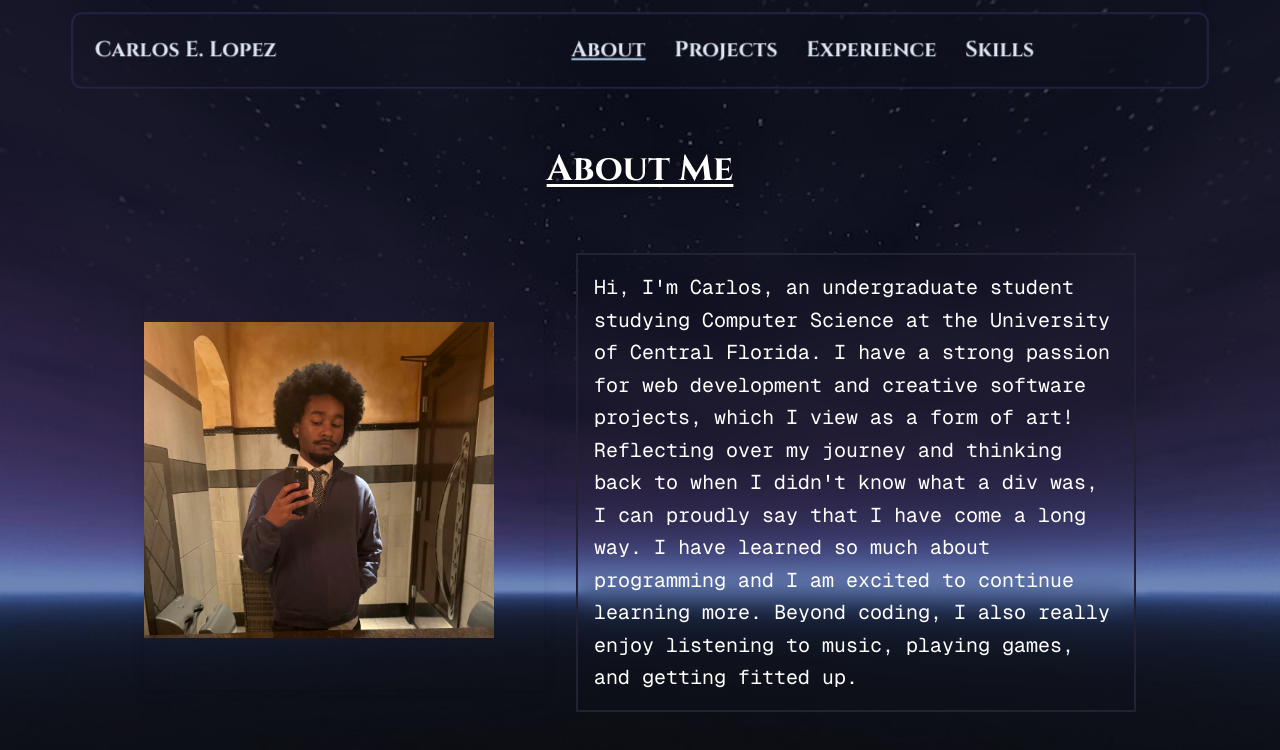
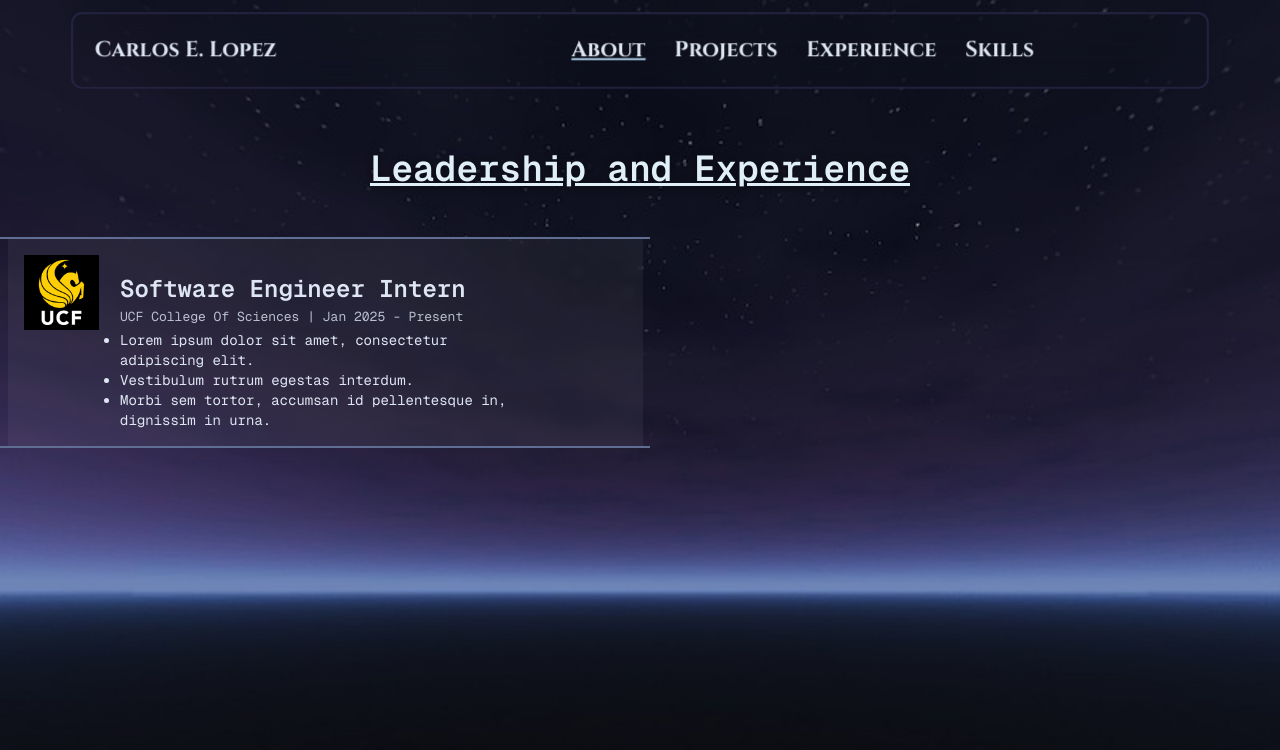
Before and after one commit to carloselopezjr/Portfolio, a Next.js app: page /about in a window 1280 px wide. Shown: the top 750 px of the page. Built offline with nearby package versions, Linux system fonts and the light colour scheme; some icons are missing.

Commit message:
new experience box done

```diff
--- a/src/app/(main)/about/page.tsx
+++ b/src/app/(main)/about/page.tsx
@@ -1,47 +1,17 @@
 "use client";
 
-import Image from "next/image";
-import React from "react";
-import { motion } from "motion/react";
 import { Typewriter } from "react-simple-typewriter";
+import ExperienceBox from "../components/experiencebox/ebox";
 
-export default function About() {
+export default function about() {
   return (
-    <div className="max-w-6xl mx-auto p-4">
-      <div className="text-white text-center mb-8 p-4">
-        <h1 className="m-4 font-cinzel text-4xl font-bold underline underline-offset-4 decoration-white drop-shadow-[0_1px_4px_rgba(0,0,0,0.45)]">
-          <Typewriter
-            words={["About Me"]}
-            loop={1}
-            typeSpeed={80}
-          >
-          </Typewriter>
+    <div>
+      <div className="lg:m-8 lg:p-4 text-center">
+        <h1 className="m-6 lg:m-0 text-[#e0eef8] text-4xl font-bold underline underline-offset-2 decoration-[#e0eef8] mb-4 drop-shadow-[0_1px_4px_rgba(0,0,0,0.45)]">
+          <Typewriter words={["Leadership and Experience"]} loop={1} typeSpeed={85} />
         </h1>
       </div>
-    <motion.div
-    initial={{ opacity: 0}}
-    animate={{ opacity: 1, scale: 1 }}
-    transition={{ duration: 0.5 }}>
-      <div className="flex flex-col lg:flex-row items-center justify-center gap-8">
-        <div className="w-[300px] h-[300px] lg:w-[400px] lg:h-[400px] relative overflow-hidden shadow-lg hover: ">
-          <Image
-            src="/images/Me2.jpg"
-            alt="Picture of Carlos"
-            width={350}
-            height={350}
-            className="mt-8"
-          />
-        </div>
-        <div className="lg:w-1/2 text-white border-2 border-[#232234] backdrop-blur-md p-4 mb-4 rounded-lg">
-          <p className="text-xl leading-relaxed">
-            {
-              "Hi, I'm Carlos, an undergraduate student studying Computer Science at the University of Central Florida. I have a strong passion for web development and creative software projects, which I view as a form of art! Reflecting over my journey and thinking back to when I didn't know what a div was, I can proudly say that I have come a long way. I have learned so much about programming and I am excited to continue learning more. Beyond coding, I also really enjoy listening to music, playing games, and getting fitted up."
-            }
-          </p>
-        </div>
-
-      </div>
-    </motion.div>
+      <ExperienceBox />
     </div>
   );
 }
--- a/src/app/(main)/components/experiencebox/ebox.tsx
+++ b/src/app/(main)/components/experiencebox/ebox.tsx
@@ -1,7 +1,7 @@
 import Image from "next/image";
 import { motion } from "motion/react";
 
-// Bold keywords
+// Bold keywords in the future
 const experience = [
   {
     name: "Research Assistant",
@@ -48,36 +48,50 @@ const experience = [
   },
 ];
 
+// To test out new layout, i am lazy right now
+const temp = [
+  {
+    name: "Software Engineer Intern",
+    img: "/images/ucf.webp",
+    company: "UCF College Of Sciences",
+    date: "Jan 2025 - Present",
+    sentenceOne: "Lorem ipsum dolor sit amet, consectetur adipiscing elit.",
+    sentenceTwo: "Vestibulum  rutrum egestas interdum.",
+    sentenceThree: "Morbi sem tortor, accumsan id pellentesque in,  dignissim in urna.",
+  }
+]
+
 export default function ExperienceBox() {
   return (
-    <div className="flex pb-8">
-    <div className=" max-w-[600px] mx-auto">
-      {experience.map((exp, index) => (
-        <motion.div
-          key={index}
-          className="backdrop-blur-md border-[#6d63a8] rounded-xl border-2 p-4 m-4 shadow-lg hover:transition-all hover:duration-300 hover:ease-in-out hover:border-[#9990af]"
-          initial={{ scale: 1, opacity: 0 }}
-          animate={{ scale: 1, opacity: 1 }}
-          transition={{ delay: index * 0.2, duration: 1, ease: "easeInOut" }}
-        >
-          <div className="flex">
-            <Image
-              className="rounded-lg mr-2"
-              src={exp.img}
-              alt={exp.company}
-              width={50}
-              height={50}
-            />
-            <h1 className="text-2xl font-bold text-black">{exp.name}</h1>
+    <div className="justify-center items-center text-center ">
+      {temp.map((temp) => (
+        <div key={temp.name} className="border-t-2 border-b-2 w-[650px] border-[#616E93] transition-all duration-300 ease-in-out text-left">
+          <div className="bg-white/5 backdrop-blur-sm p-4 w-[635px] ml-2">
+            <div className="grid grid-cols-2 w-48">
+              <Image
+                src={temp.img}
+                alt={temp.name}
+                width={75}
+                height={75}
+                className=""
+              />
+              <div className="min-w-[500px] mt-4">
+                <h1 className="font-semibold text-[24px]">{temp.name}</h1>
+                <h2 className="text-[13px] opacity-80">{temp.company} | {temp.date}</h2>
+              </div>
+              <div />
+            </div>
+            <ul className="list-outside list-disc ml-24 w-[400px]">
+              <li className="text-sm">{temp.sentenceOne}</li>
+              <li className="text-sm">{temp.sentenceTwo}</li>
+              <li className="text-sm">{temp.sentenceThree}</li>
+            </ul>
           </div>
-          <h2 className="text-xl lg:text-lg text-gray-900">
+        </div>
+      ))}
+      <div className="w-[50vw]">
 
-            {exp.company} | {exp.date}
-          </h2>
-          <h3 className="mt-2 text-gray-800 text-lg lg:text-base"> {exp.description} </h3>
-        </motion.div>
-      ))}
-    </div>
+      </div>
     </div>
   );
 }
--- a/src/app/(main)/experience/page.tsx
+++ b/src/app/(main)/experience/page.tsx
@@ -7,8 +7,8 @@ export default function Experience() {
   return (
     <div>
       <div className="lg:m-8 lg:p-4 text-center">
-        <h1 className="m-6 lg:m-0 text-[#e0eef8] text-4xl font-cinzel font-bold underline underline-offset-2 decoration-[#e0eef8] mb-4 drop-shadow-[0_1px_4px_rgba(0,0,0,0.45)]">
-          <Typewriter words={["Experience"]} loop={1} typeSpeed={85} />
+        <h1 className="m-6 lg:m-0 text-4xl font-bold underline underline-offset-2 decoration-[#e0eef8] mb-4 drop-shadow-[0_1px_4px_rgba(0,0,0,0.45)]">
+          <Typewriter words={["Leadership and Experience"]} loop={1} typeSpeed={85} />
         </h1>
       </div>
       <ExperienceBox />
```
